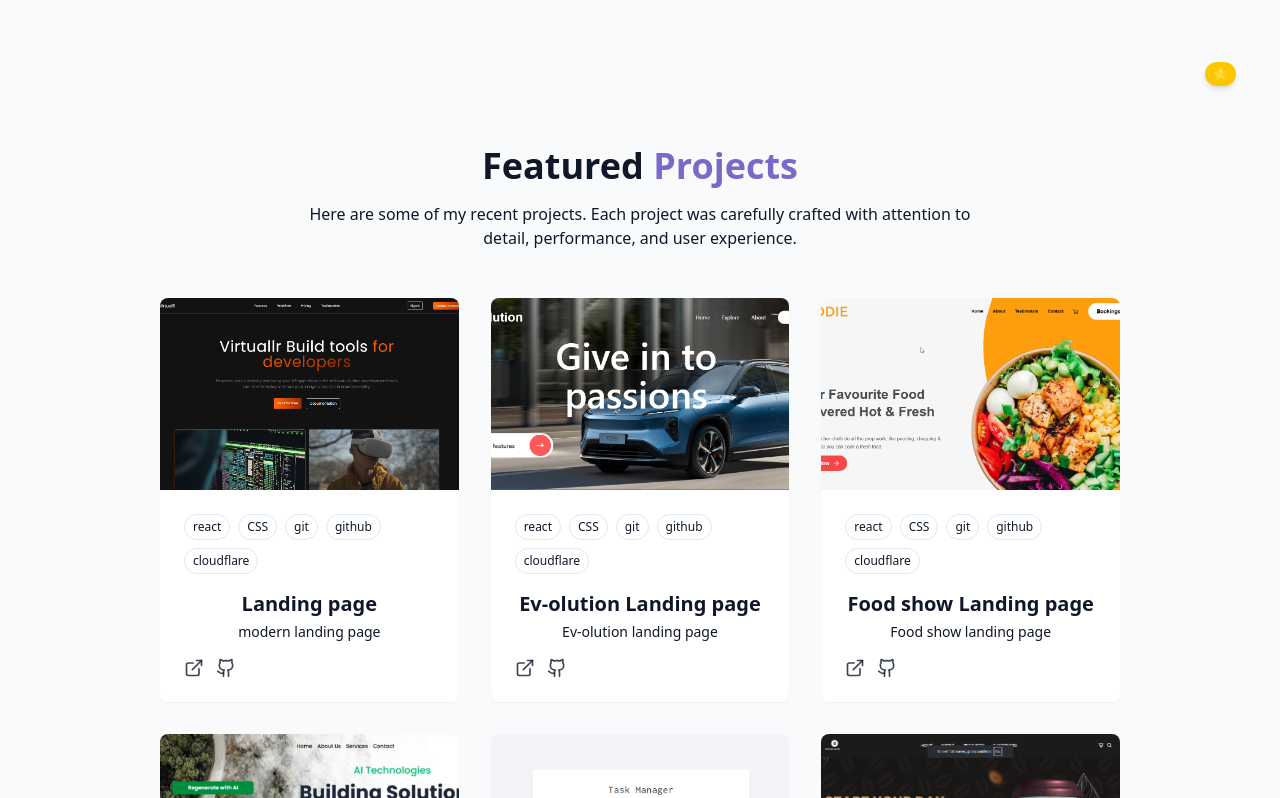
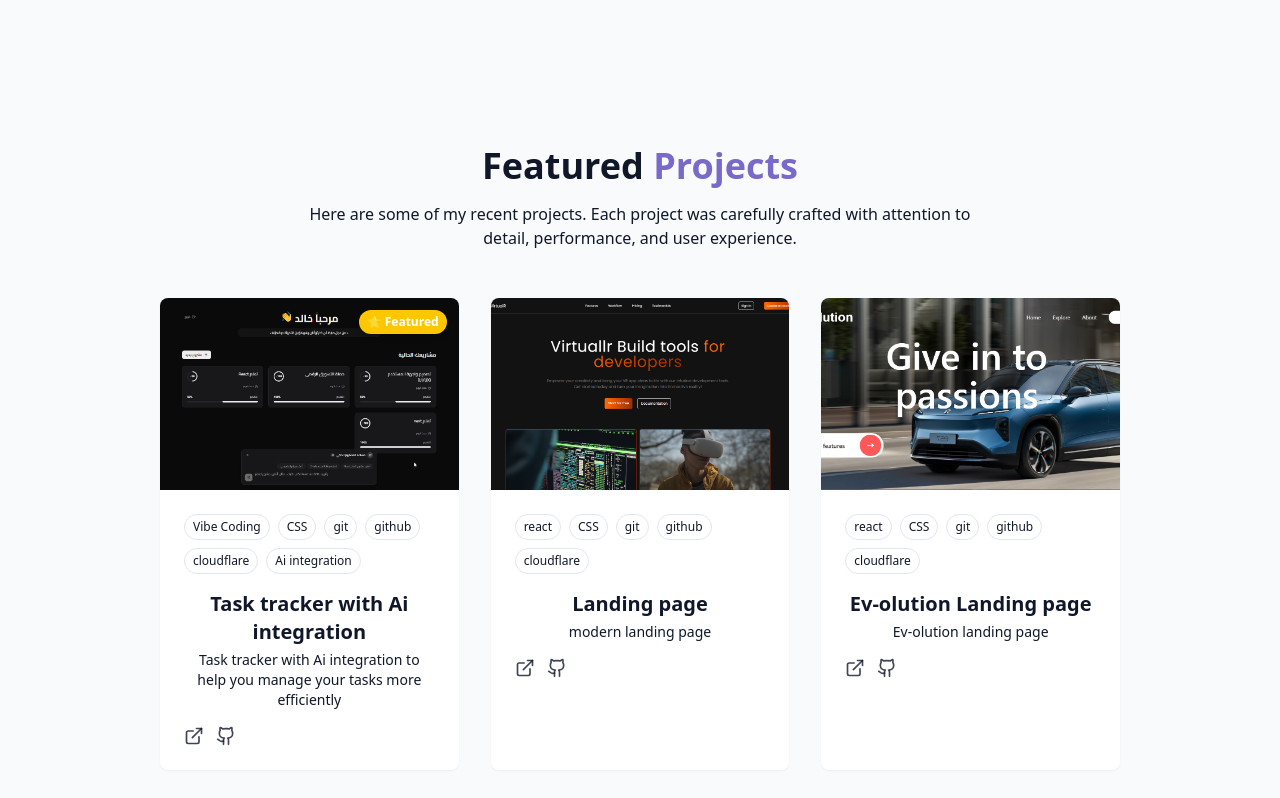
Before and after one commit to khaleddaidar012/mywebsite, a React (Vite) app: page / in a window 1280 px wide. Shown: the part 2688-3486 px from the top of the page. Built offline with nearby package versions, Linux system fonts and the light colour scheme.

Commit message:
add new edits

```diff
--- a/src/components/ContactSection.jsx
+++ b/src/components/ContactSection.jsx
@@ -28,8 +28,8 @@ export const ContactSection = () => {
     setIsSubmitting(true);
 
     emailjs.send(
-      "service_d43zf4v",
-      "template_d2e6qlf",
+      "service_ygsa06w",
+      "template_5vhw5fs",
       formData,
       "AZ8eazlqCTtDWi8p4"
     )
--- a/src/components/ProjectsSection.jsx
+++ b/src/components/ProjectsSection.jsx
@@ -130,9 +130,9 @@ export const ProjectionSection = () => {
       })
       .catch((err) => console.error("Error fetching projects:", err));
 }, []);*/
-    const validProjects = projects.filter(
-      project => project.title && project.description && project.image
-    );
+   const validProjects = projects
+  .filter(project => project.title && project.description && project.image)
+  .sort((a, b) => (b.featured ? 1 : 0) - (a.featured ? 1 : 0)); // المميز يجي أولًا
     return (
         <section id="projects" className="py-24 px-4 relative">
             <div className="container mx-auto max-w-5xl">
@@ -144,20 +144,22 @@ export const ProjectionSection = () => {
                 </p>
                 <div className="grid grid-cols-1 md:grid-cols-2 lg:grid-cols-3 gap-8">
                     {validProjects?.map((project, idx) => (
-                        <div key={idx} className="ground bg-card rounded-lg overflow-hidden shadow-xs card-hover">
-                            <div className="h-48 overflow-hidden">
+                       <div key={idx} className="ground bg-card rounded-lg shadow-xs card-hover relative">
+    {/* ⭐ نجمة المشروع المميز */}
+    {project.featured && (
+        <div className="absolute top-3 right-3 bg-yellow-400 text-white text-xs font-bold px-2 py-1 rounded-full shadow-md z-50">
+            ⭐ Featured
+        </div>
+    )}
+
+    <div className="h-48 overflow-hidden rounded-t-lg">
         <img
             src={project.image}
             alt={project.title}
             className="w-full h-full object-cover transition-transform duration-500 group-hover:scale-110"
         />
     </div>
-                            {/* ⭐ نجمة المشروع المميز */}
- {project.featured && (
-    <div className="absolute top-3 right-3 bg-yellow-400 text-white text-xs font-bold px-2 py-1 rounded-full shadow-md z-50">
-      ⭐
-    </div>
-  )}
+
     <div className="p-6">
         <div className="flex flex-wrap gap-2 mb-4">
             {project.tags && project.tags.length > 0 && project.tags.map((tag, idx) => (
```
Also changed, not shown: package.json (+5 -6 lines). Lines whose indentation alone changed are shown as unchanged.
